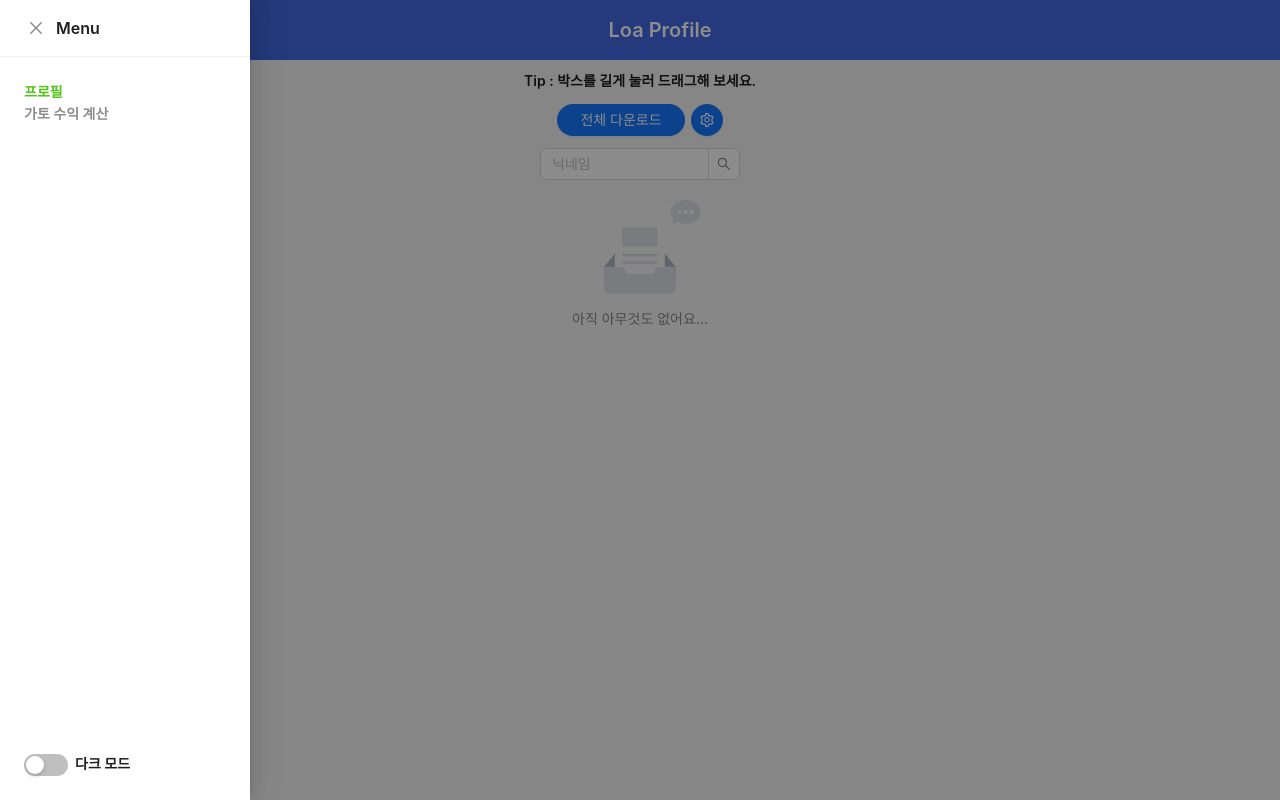
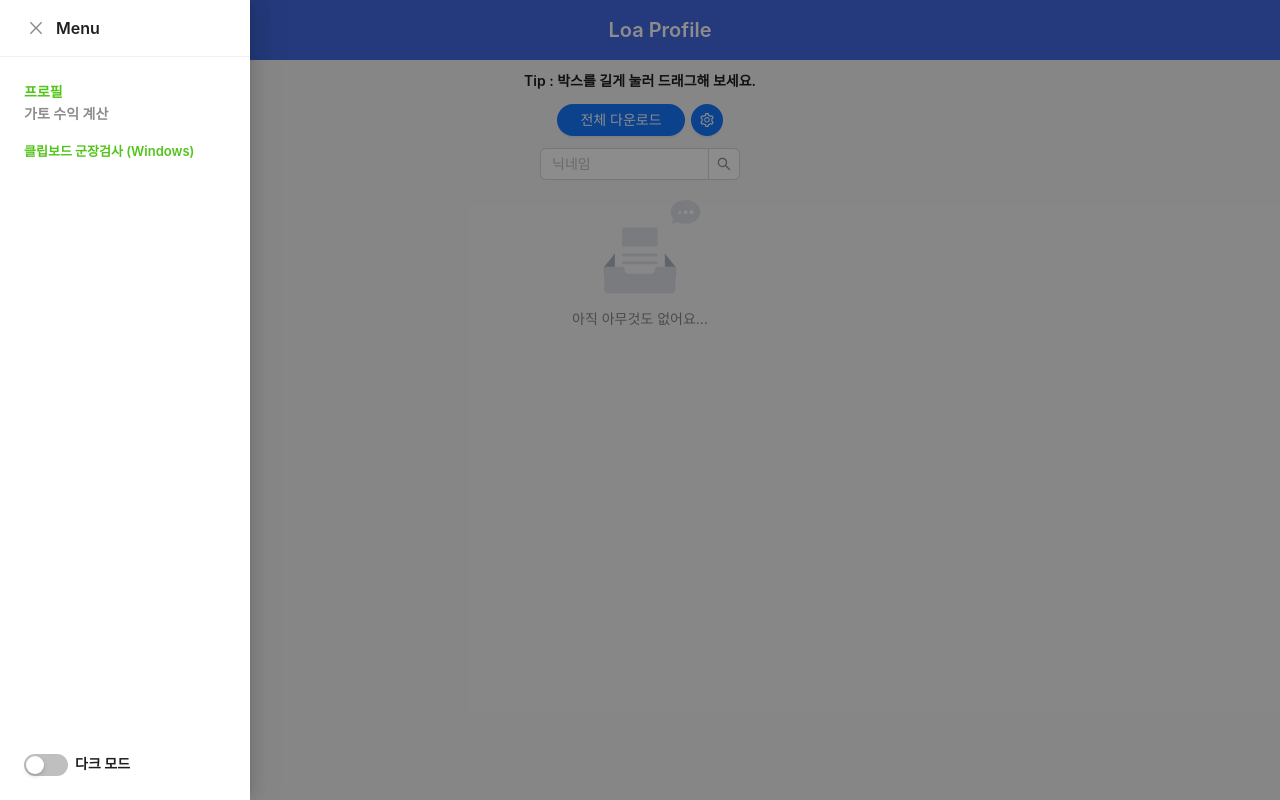
Before and after one commit to BeaverHouse/loaprofile, a React (Create React App) app: page / in a window 1280 px wide. Both pictures are taken after a click on the button 40 px from the left and 30 px from the top of the page. Built offline with nearby package versions, Linux system fonts and the light colour scheme.

Commit message:
군장검사 windows 링크 추가

```diff
--- a/src/App.tsx
+++ b/src/App.tsx
@@ -21,7 +21,8 @@ function App() {
           colorBgContainer: "#2c3e50",
           colorBorder: BLUE_TONE,
           colorPrimary: DARK_PRIMARY,
-          colorText: "#ecf0f1"
+          colorText: "#ecf0f1",
+          colorLinkHover: DARK_PRIMARY
         } : undefined
       }}
     >
--- a/src/components/organisms/Sidebar.tsx
+++ b/src/components/organisms/Sidebar.tsx
@@ -1,5 +1,5 @@
 import { MenuOutlined } from '@ant-design/icons';
-import { Button, Drawer, Switch } from 'antd';
+import { Button, Drawer, Switch, Typography } from 'antd';
 import React, { useContext, useState } from 'react'
 import { Link } from 'react-router-dom';
 import { LoaContext } from '../../contexts';
@@ -69,6 +69,11 @@ function Sidebar() {
                         <MidText type={path!==end.path ? "secondary" : "success"}>{end.name}</MidText>
                     </Link>
                 ))}
+                <br/>
+                <Typography.Link href="https://github.com/BeaverHouse/loa-check-electron/releases" rel="noreferrer" target="_blank"
+                    style={{fontSize: "13px"}} type="success" strong>
+                    클립보드 군장검사 (Windows)
+                </Typography.Link>
             </div>
             <div>
                 <Switch checked={isDark} onChange={toggleDark}/>
```
